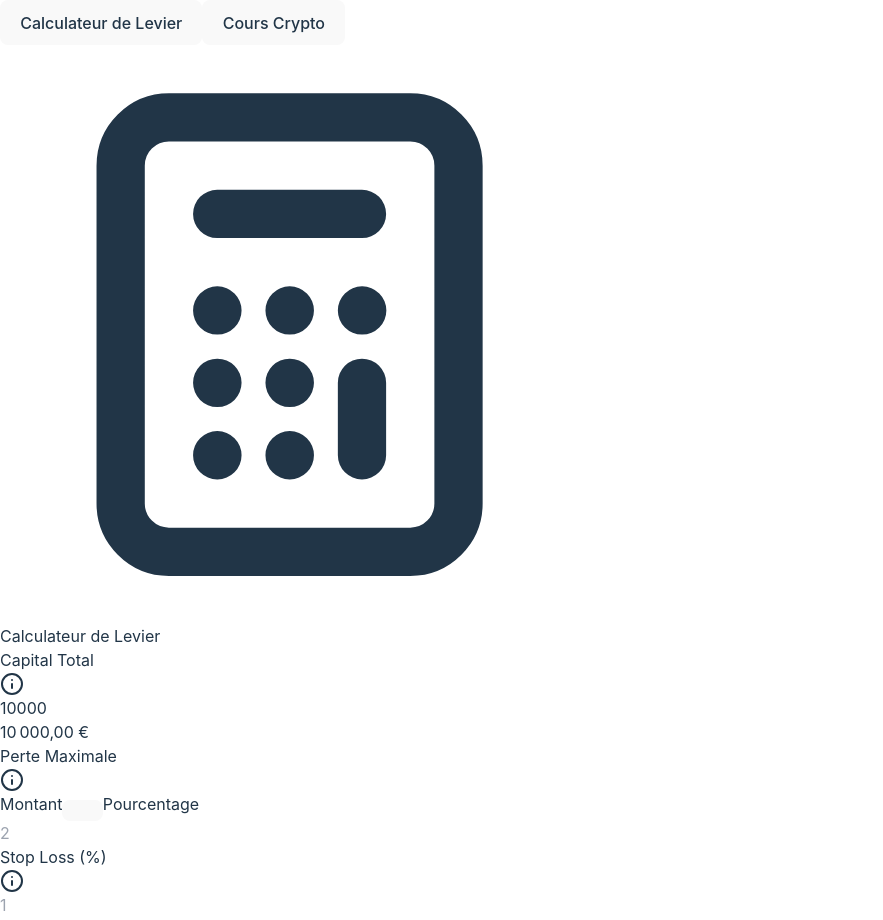
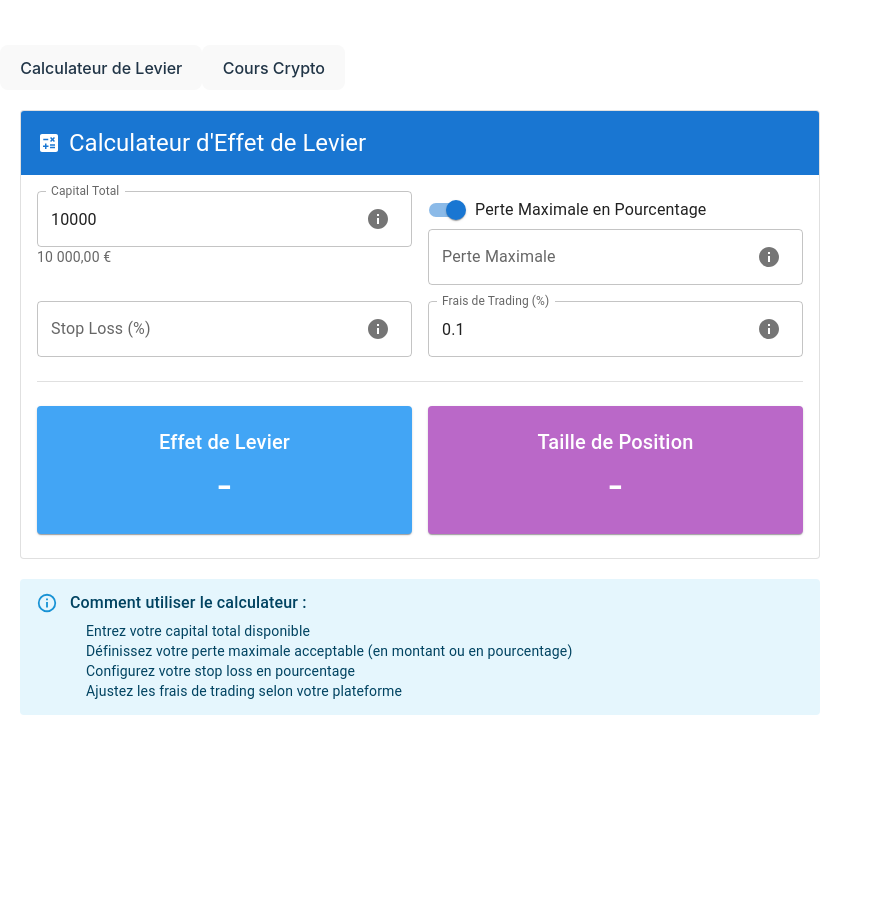
Before and after one commit to Milo9869/Leverage_Calculator, a React (Vite) app: page / in a window 1280 px wide. Shown: the top 920 px of the page, without its empty margins (0-883 px from the left). After the commit the page ends 800 px from the top, so only its background shows below. Built offline with nearby package versions, Linux system fonts and the light colour scheme.

Commit message:
Amélioration Visuelle

```diff
--- a/src/components/LeverageCalculator.jsx
+++ b/src/components/LeverageCalculator.jsx
@@ -1,10 +1,26 @@
+// LeverageCalculator.jsx
+
 import React, { useState, useEffect } from 'react';
-import { Input } from "./ui/input";
-import { Card, CardHeader, CardTitle, CardContent } from "./ui/card";
-import { Switch } from "./ui/switch";
-import { Label } from "./ui/label";
-import { Alert, AlertDescription } from "./ui/alert";
-import { InfoIcon, AlertTriangle } from "lucide-react";
+import {
+  TextField,
+  Switch,
+  FormControlLabel,
+  Card,
+  CardContent,
+  CardHeader,
+  Typography,
+  Grid,
+  Tooltip,
+  IconButton,
+  Alert,
+  AlertTitle,
+  Divider,
+} from '@mui/material';
+import {
+  Info as InfoIcon,
+  Warning as WarningIcon,
+  Calculate as CalculateIcon,
+} from '@mui/icons-material';
 
 const LeverageCalculator = () => {
   const [capital, setCapital] = useState('10000');
@@ -30,7 +46,7 @@ const LeverageCalculator = () => {
       setLeverage(result.toFixed(2));
 
       // Calculer la taille de la position
-      const posSize = parseFloat(capital) * result;
+      const posSize = (parseFloat(capital) * result) / 1;
       setPositionSize(posSize);
 
       // Déterminer le niveau de risque
@@ -48,171 +64,212 @@ const LeverageCalculator = () => {
   const formatCurrency = (value) => {
     const numValue = parseFloat(value);
     if (isNaN(numValue)) return '';
-    return new Intl.NumberFormat('fr-FR', { style: 'currency', currency: 'EUR' }).format(numValue);
+    return new Intl.NumberFormat('fr-FR', {
+      style: 'currency',
+      currency: 'EUR',
+    }).format(numValue);
   };
 
   const getRiskColor = () => {
     switch (riskLevel) {
-      case 'faible': return 'bg-green-100 text-green-800';
-      case 'modéré': return 'bg-yellow-100 text-yellow-800';
-      case 'élevé': return 'bg-orange-100 text-orange-800';
-      case 'très élevé': return 'bg-red-100 text-red-800';
-      default: return 'bg-gray-100 text-gray-800';
+      case 'faible':
+        return 'success';
+      case 'modéré':
+        return 'warning';
+      case 'élevé':
+        return 'error';
+      case 'très élevé':
+        return 'error';
+      default:
+        return 'info';
     }
   };
 
   return (
-    <div className="space-y-6">
-      <Card className="w-full max-w-2xl mx-auto bg-white shadow-lg">
-        <CardHeader className="pb-4 border-b bg-gradient-to-r from-blue-600 to-indigo-600">
-          <CardTitle className="text-2xl font-bold text-white flex items-center gap-2">
-            <svg xmlns="http://www.w3.org/2000/svg" className="h-6 w-6" fill="none" viewBox="0 0 24 24" stroke="currentColor">
-              <path strokeLinecap="round" strokeLinejoin="round" strokeWidth={2} d="M9 7h6m0 10v-3m-3 3h.01M9 17h.01M9 14h.01M12 14h.01M15 11h.01M12 11h.01M9 11h.01M7 21h10a2 2 0 002-2V5a2 2 0 00-2-2H7a2 2 0 00-2 2v14a2 2 0 002 2z" />
-            </svg>
-            Calculateur de Levier
-          </CardTitle>
-        </CardHeader>
-
-        <CardContent className="space-y-6 pt-6">
+    <div style={{ padding: '20px' }}>
+      <Card variant="outlined" sx={{ maxWidth: 800, margin: '0 auto' }}>
+        <CardHeader
+          title={
+            <Typography variant="h5" component="div" sx={{ display: 'flex', alignItems: 'center' }}>
+              <CalculateIcon sx={{ mr: 1 }} />
+              Calculateur d'Effet de Levier
+            </Typography>
+          }
+          sx={{
+            backgroundColor: 'primary.main',
+            color: 'primary.contrastText',
+          }}
+        />
+        <CardContent>
+          <Grid container spacing={2}>
             {/* Capital Total */}
-          <div className="space-y-2">
-            <Label className="text-sm font-semibold text-gray-700 flex items-center gap-2">
-              Capital Total
-              <InfoIcon className="h-4 w-4 text-gray-400" />
-            </Label>
-            <Input
+            <Grid item xs={12} sm={6}>
+              <TextField
+                label="Capital Total"
                 type="number"
+                fullWidth
                 value={capital}
                 onChange={(e) => setCapital(e.target.value)}
-              className="text-xl font-medium"
-              placeholder="10000"
+                InputProps={{
+                  endAdornment: (
+                    <Tooltip title="Le capital total dont vous disposez pour le trading.">
+                      <IconButton>
+                        <InfoIcon />
+                      </IconButton>
+                    </Tooltip>
+                  ),
+                }}
               />
-            <p className="text-sm text-gray-500">{formatCurrency(capital)}</p>
-          </div>
+              <Typography variant="body2" color="textSecondary">
+                {formatCurrency(capital)}
+              </Typography>
+            </Grid>
 
             {/* Perte Maximale */}
-          <div className="space-y-2">
-            <div className="flex justify-between items-center">
-              <Label className="text-sm font-semibold text-gray-700 flex items-center gap-2">
-                Perte Maximale
-                <InfoIcon className="h-4 w-4 text-gray-400" />
-              </Label>
-              <div className="flex items-center space-x-2 bg-gray-100 rounded-full p-1">
-                <Label className={`text-sm px-3 py-1 rounded-full transition-colors ${!isMaxLossPercentage ? 'bg-white shadow-sm' : ''}`}>
-                  Montant
-                </Label>
+            <Grid item xs={12} sm={6}>
+              <FormControlLabel
+                control={
                   <Switch
                     checked={isMaxLossPercentage}
-                  onCheckedChange={setIsMaxLossPercentage}
+                    onChange={(e) => setIsMaxLossPercentage(e.target.checked)}
+                    color="primary"
                   />
-                <Label className={`text-sm px-3 py-1 rounded-full transition-colors ${isMaxLossPercentage ? 'bg-white shadow-sm' : ''}`}>
-                  Pourcentage
-                </Label>
-              </div>
-            </div>
-            <Input
+                }
+                label="Perte Maximale en Pourcentage"
+              />
+              <TextField
+                label="Perte Maximale"
                 type="number"
+                fullWidth
                 value={maxLoss}
                 onChange={(e) => setMaxLoss(e.target.value)}
-              className="text-xl font-medium"
-              placeholder={isMaxLossPercentage ? "2" : "200"}
+                InputProps={{
+                  endAdornment: (
+                    <Tooltip title="La perte maximale que vous êtes prêt à accepter sur une position.">
+                      <IconButton>
+                        <InfoIcon />
+                      </IconButton>
+                    </Tooltip>
+                  ),
+                }}
               />
-            {!isMaxLossPercentage && maxLoss && (
-              <p className="text-sm text-gray-500">
-                {`${((parseFloat(maxLoss) / parseFloat(capital)) * 100).toFixed(2)}%`}
-              </p>
+              {maxLoss && (
+                <Typography variant="body2" color="textSecondary">
+                  {!isMaxLossPercentage
+                    ? `${((parseFloat(maxLoss) / parseFloat(capital)) * 100).toFixed(2)}%`
+                    : formatCurrency((parseFloat(maxLoss) / 100) * parseFloat(capital))}
+                </Typography>
               )}
-            {isMaxLossPercentage && maxLoss && (
-              <p className="text-sm text-gray-500">
-                {formatCurrency((parseFloat(maxLoss) / 100) * parseFloat(capital))}
-              </p>
-            )}
-          </div>
+            </Grid>
 
             {/* Stop Loss */}
-          <div className="space-y-2">
-            <Label className="text-sm font-semibold text-gray-700 flex items-center gap-2">
-              Stop Loss (%)
-              <InfoIcon className="h-4 w-4 text-gray-400" />
-            </Label>
-            <Input
+            <Grid item xs={12} sm={6}>
+              <TextField
+                label="Stop Loss (%)"
                 type="number"
+                fullWidth
                 value={stopLoss}
                 onChange={(e) => setStopLoss(e.target.value)}
-              className="text-xl font-medium"
-              placeholder="1"
+                InputProps={{
+                  endAdornment: (
+                    <Tooltip title="Le pourcentage de stop loss que vous souhaitez définir.">
+                      <IconButton>
+                        <InfoIcon />
+                      </IconButton>
+                    </Tooltip>
+                  ),
+                }}
               />
-          </div>
+            </Grid>
 
             {/* Frais de Trading */}
-          <div className="space-y-2">
-            <Label className="text-sm font-semibold text-gray-700 flex items-center gap-2">
-              Frais de Trading (%)
-              <InfoIcon className="h-4 w-4 text-gray-400" />
-            </Label>
-            <Input
+            <Grid item xs={12} sm={6}>
+              <TextField
+                label="Frais de Trading (%)"
                 type="number"
+                fullWidth
                 value={tradingFees}
                 onChange={(e) => setTradingFees(e.target.value)}
-              className="text-xl font-medium"
-              placeholder="0.1"
+                InputProps={{
+                  endAdornment: (
+                    <Tooltip title="Les frais de trading appliqués par votre plateforme.">
+                      <IconButton>
+                        <InfoIcon />
+                      </IconButton>
+                    </Tooltip>
+                  ),
+                }}
               />
-          </div>
+            </Grid>
+          </Grid>
+
+          <Divider sx={{ my: 3 }} />
 
           {/* Résultats */}
-          <div className="space-y-4">
+          <Grid container spacing={2}>
             {/* Effet de Levier */}
-            <Card className="bg-gradient-to-r from-blue-50 to-indigo-50 border-none">
-              <CardContent className="p-6">
-                <div className="grid grid-cols-2 gap-4">
-                  <div className="text-center">
-                    <h3 className="text-sm font-semibold text-gray-700 mb-2">Effet de Levier</h3>
-                    <p className="text-4xl font-bold text-blue-600">
+            <Grid item xs={12} sm={6}>
+              <Card
+                sx={{
+                  backgroundColor: 'primary.light',
+                  color: 'primary.contrastText',
+                  textAlign: 'center',
+                  padding: '20px',
+                }}
+              >
+                <Typography variant="h6">Effet de Levier</Typography>
+                <Typography variant="h3">
                   {leverage !== null ? `${leverage}x` : '-'}
-                    </p>
-                  </div>
-                  <div className="text-center">
-                    <h3 className="text-sm font-semibold text-gray-700 mb-2">Taille de Position</h3>
-                    <p className="text-4xl font-bold text-blue-600">
+                </Typography>
+              </Card>
+            </Grid>
+
+            {/* Taille de Position */}
+            <Grid item xs={12} sm={6}>
+              <Card
+                sx={{
+                  backgroundColor: 'secondary.light',
+                  color: 'secondary.contrastText',
+                  textAlign: 'center',
+                  padding: '20px',
+                }}
+              >
+                <Typography variant="h6">Taille de Position</Typography>
+                <Typography variant="h3">
                   {positionSize ? formatCurrency(positionSize) : '-'}
-                    </p>
-                  </div>
-                </div>
-              </CardContent>
+                </Typography>
               </Card>
+            </Grid>
+          </Grid>
 
           {/* Niveau de Risque */}
           {riskLevel && (
-              <div className={`rounded-lg p-4 ${getRiskColor()}`}>
-                <div className="flex items-center">
-                  <AlertTriangle className="h-5 w-5 mr-2" />
-                  <div>
-                    <h4 className="font-semibold">Niveau de Risque: {riskLevel.toUpperCase()}</h4>
-                    <p className="text-sm mt-1">
-                      {riskLevel === 'très élevé' && "Attention: Ce niveau de levier est extrêmement risqué."}
-                      {riskLevel === 'élevé' && "Ce niveau de levier présente des risques importants."}
-                      {riskLevel === 'modéré' && "Niveau de risque acceptable pour les traders expérimentés."}
-                      {riskLevel === 'faible' && "Niveau de risque conservateur, adapté aux débutants."}
-                    </p>
-                  </div>
-                </div>
-              </div>
+            <Alert severity={getRiskColor()} icon={<WarningIcon />}>
+              <AlertTitle>Niveau de Risque: {riskLevel.toUpperCase()}</AlertTitle>
+              {riskLevel === 'très élevé' &&
+                'Attention: Ce niveau de levier est extrêmement risqué.'}
+              {riskLevel === 'élevé' &&
+                'Ce niveau de levier présente des risques importants.'}
+              {riskLevel === 'modéré' &&
+                'Niveau de risque acceptable pour les traders expérimentés.'}
+              {riskLevel === 'faible' &&
+                'Niveau de risque conservateur, adapté aux débutants.'}
+            </Alert>
           )}
-          </div>
         </CardContent>
       </Card>
 
       {/* Aide et Informations */}
-      <Alert className="max-w-2xl mx-auto">
-        <AlertDescription>
-          <h4 className="font-semibold mb-2">Comment utiliser le calculateur :</h4>
-          <ul className="list-disc pl-5 space-y-1 text-sm">
+      <Alert severity="info" sx={{ maxWidth: 800, margin: '20px auto' }}>
+        <AlertTitle>Comment utiliser le calculateur :</AlertTitle>
+        <ul style={{ paddingLeft: '16px', margin: 0 }}>
           <li>Entrez votre capital total disponible</li>
-            <li>Définissez votre perte maximale acceptable (en montant ou en pourcentage)</li>
+          <li>
+            Définissez votre perte maximale acceptable (en montant ou en pourcentage)
+          </li>
           <li>Configurez votre stop loss en pourcentage</li>
           <li>Ajustez les frais de trading selon votre plateforme</li>
         </ul>
-        </AlertDescription>
       </Alert>
     </div>
   );
```
Lines whose indentation alone changed are shown as unchanged.
